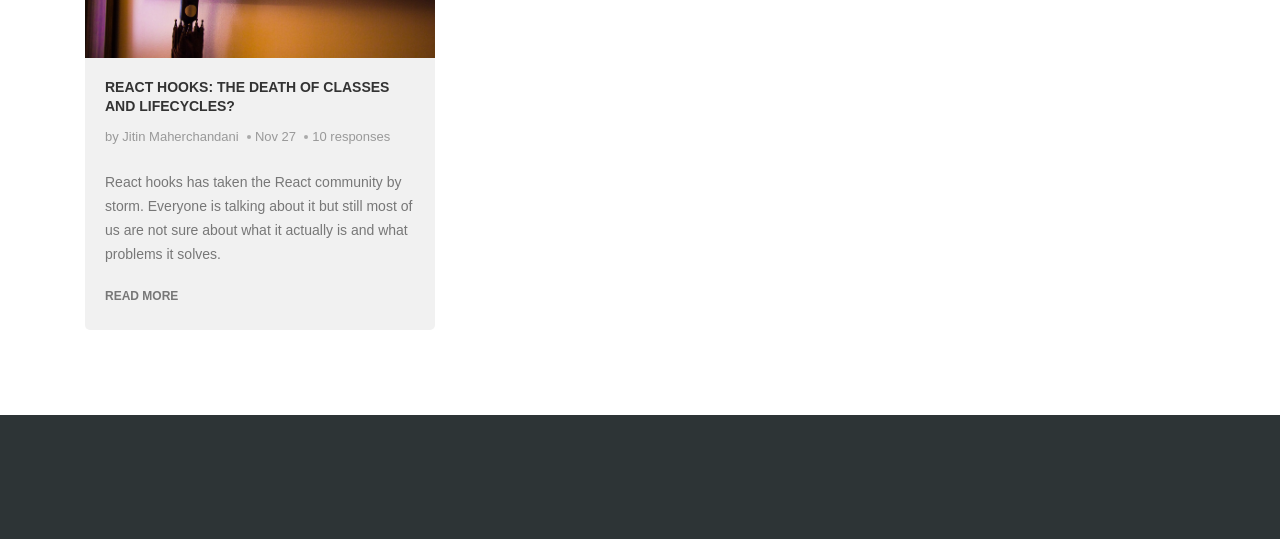
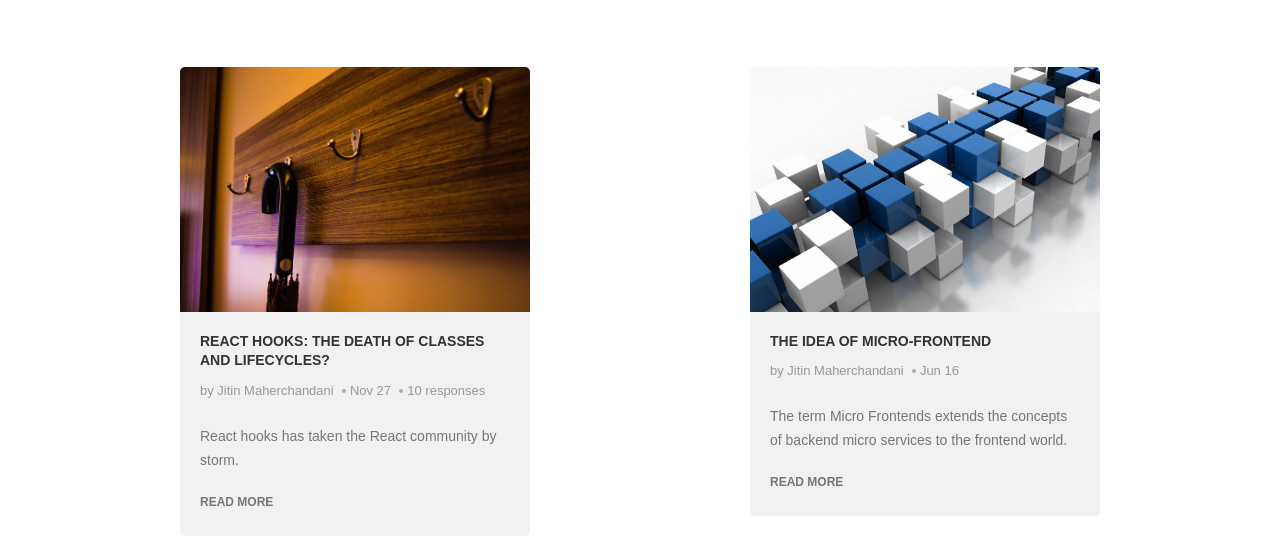
Before and after one commit to jitinmaher/jitinmaher.me, a plain HTML site: page index.html in a window 1280 px wide. Shown: the part 3416-3955 px from the top of the page. Drawn offline with Linux system fonts and the light colour scheme; a script that the page names is missing; a web font is replaced by a local one.

Commit message:
Updating company and blog changes

```diff
--- a/index.html
+++ b/index.html
@@ -340,6 +340,13 @@
                     <h3 class="resume-title"><span class="ti-briefcase"></span>Experience</h3>
                     <ul class="certificate-collum resume-list">
                         <li class="single-resume">
+                            <span class="duration"> June 2019 - Present</span>
+                            <h4 class="resume-heading">Software enigineer 2
+                                <small><a href="https://quickbooks.intuit.com/in/" target="_blank">Intuit</a></small>
+                            </h4>
+                            <p>Working on development of many major features for QBO using React, redux, APOLLO, Graphql and related technologies</p>
+                        </li>
+                        <li class="single-resume">
                             <span class="duration"> May 2018 - Present</span>
                             <h4 class="resume-heading">Front End Developer
                                 <small><a href="https://reflektive.com" target="_blank">Reflektive</a></small>
@@ -385,7 +392,7 @@
                 </div>
             </div>
         </div>
-        <div class="row">
+        <div class="row" style="display: flex; justify-content: space-around;">
             <div class="col-lg-4 col-sm-4">
                 <article class="single-entry">
                     <div class="entry-thumb">
@@ -400,8 +407,27 @@
                                 <span class="entry-date"><a href="http://jitinmaher.me">10 responses</a></span>
                             </div>
                         </div>
-                        <p> React hooks has taken the React community by storm. Everyone is talking about it but still most of us are not sure about what it actually is and what problems it solves.</p>
+                        <p> React hooks has taken the React community by storm.</p>
                         <a href="https://blog.usejournal.com/react-hooks-death-of-classes-and-lifecycles-c8db5956558c" class="custom-btn" target="_blank">read more</a>
+                    </div>
+                </article>
+            </div> <!--Single Article End-->
+            <div class="col-lg-4 col-sm-4">
+                <article class="single-entry">
+                    <div class="entry-thumb">
+                        <img src="./cv_files/microFe.jpeg" alt="Blog">
+                    </div>
+                    <div class="entry-info">
+                        <div class="entry-head">
+                            <h4 class="entry-title"><a href="https://blog.usejournal.com/the-idea-of-micro-frontend-85028131112f" target="_blank">The Idea of Micro-frontend
+                            </a></h4>
+                            <div class="entry-meta">
+                                <span>by <a href="http://jitinmaher.me">Jitin Maherchandani</a></span>
+                                <span class="entry-date"><a href="http://jitinmaher.me">Jun 16</a></span>
+                            </div>
+                        </div>
+                        <p> The term Micro Frontends extends the concepts of backend micro services to the frontend world.</p>
+                        <a href="https://blog.usejournal.com/the-idea-of-micro-frontend-85028131112f" class="custom-btn" target="_blank">read more</a>
                     </div>
                 </article>
             </div> <!--Single Article End-->
```
Also changed, not shown: cv_files/microFe.jpeg (added).
